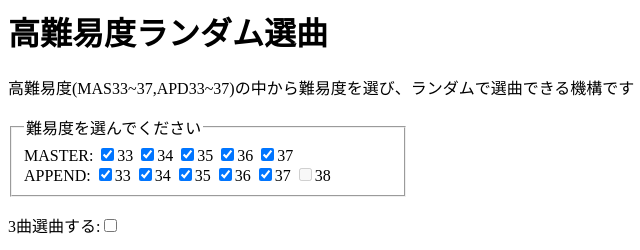
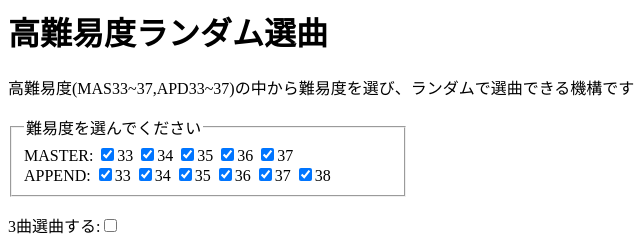
Before and after one commit to h-hammer001/HDMS, a plain HTML site: page index.html in a window 1280 px wide. Shown: the top 250 px of the page, 0-640 px from the left. Drawn offline with Linux system fonts and the light colour scheme.

Commit message:
Update index.html

```diff
--- a/index.html
+++ b/index.html
@@ -25,7 +25,7 @@ APPEND:
 <label><input type="checkbox" name="dl" value="APPEND35" checked>35</label>
 <label><input type="checkbox" name="dl" value="APPEND36" checked>36</label>
 <label><input type="checkbox" name="dl" value="APPEND37" checked>37</label>
-<label><input type="checkbox" name="dl" value="APPEND38" disabled>38</label>
+<label><input type="checkbox" name="dl" value="APPEND38" checked>38</label>
 </fieldset>
 </form>
 3曲選曲する:<input type="checkbox" id="dani_dojo" class="checkbox">
```
